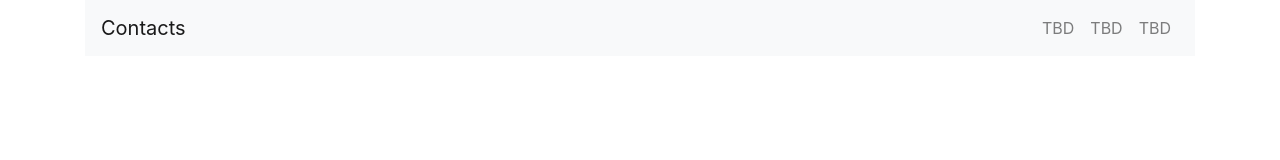
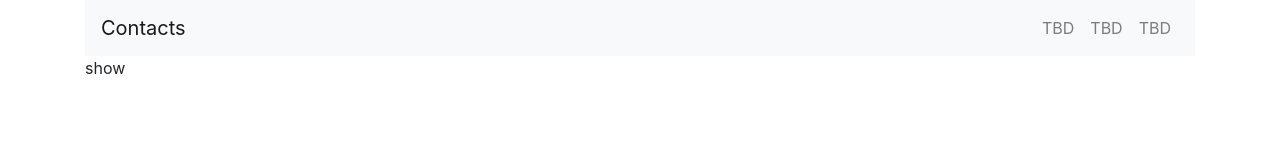
Before and after one commit to scrumpygeo/contacts-with-auth, a React (Create React App) app: page /contacts/show/1 in a window 1280 px wide. Shown: the top 160 px of the page. Built offline with nearby package versions, Linux system fonts and the light colour scheme.

Commit message:
link to show in App

```diff
--- a/src/components/App.js
+++ b/src/components/App.js
@@ -18,7 +18,7 @@ const App = () => {
           <Route path='/contacts/new' exact component={ContactCreate} />
           <Route path='/contacts/edit/:id' exact component={ContactEdit} />
           <Route path='/contacts/delete/:id' exact component={ContactDelete} />
-          <Route path='/contacts/show' exact component={ContactShow} />
+          <Route path='/contacts/show/:id' exact component={ContactShow} />
         </div>
       </Router>
     </div>
--- a/src/components/contacts/ContactList.js
+++ b/src/components/contacts/ContactList.js
@@ -32,7 +32,9 @@ export class ContactList extends Component {
           <div className='card my-3' style={{ backgroundColor: '#e6f9ff' }}>
             <div className='card-body'>
               <h5 className='card-title'>
-                {contact.first_name} {contact.last_name}
+                <Link to={`/contacts/show/${contact.id}`}>
+                  {contact.first_name} {contact.last_name}
+                </Link>
               </h5>
               <div>
                 <p className='card-text float-left mt-2'>{contact.email}</p>
--- a/src/components/contacts/ContactShow.js
+++ b/src/components/contacts/ContactShow.js
@@ -1,7 +1,9 @@
-import React from 'react';
+import React, { Component } from 'react';
 
-const ContactShow = () => {
-  return <div>Contact show</div>;
-};
+class ContactShow extends Component {
+  render() {
+    return <div>show</div>;
+  }
+}
 
 export default ContactShow;
```
